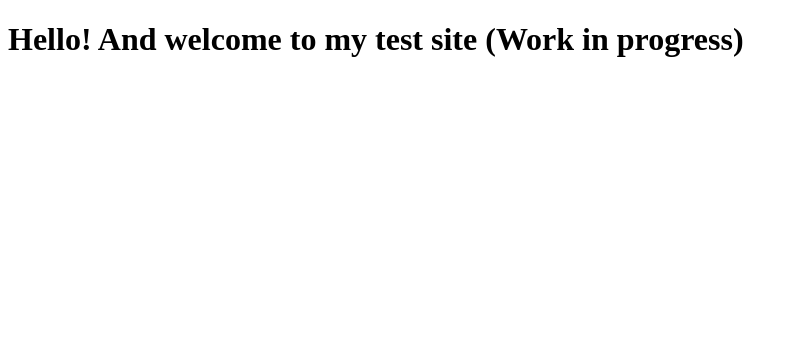
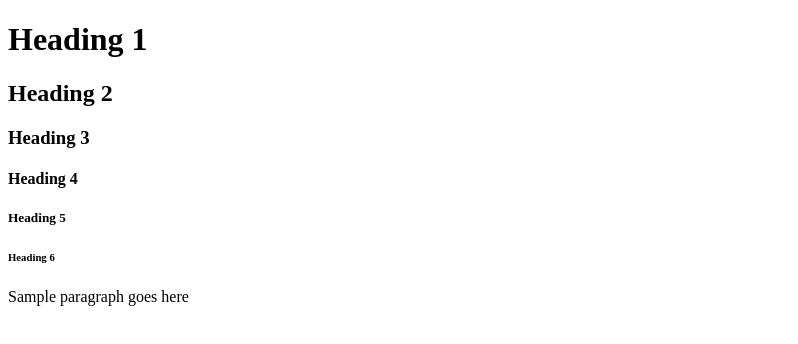
Before and after one commit to LadyAnnalise/TestSite, a plain HTML site: page index.html in a window 1280 px wide. Shown: the whole page, without its empty margins (0-798 px from the left). Drawn offline with Linux system fonts and the light colour scheme.

Commit message:
Update index.html

```diff
--- a/index.html
+++ b/index.html
@@ -1,9 +1,15 @@
 <!DOCTYPE html>
 <html>
   <head>
-    <title>Title Goes Here</title>
+    <title>Website In Progress</title>
   </head>
   <body>
-    <h1>Hello! And welcome to my test site (Work in progress)</h1>
+    <h1>Heading 1</h1>
+    <h2>Heading 2</h2>
+    <h3>Heading 3</h3>
+    <h4>Heading 4</h4>
+    <h5>Heading 5</h5>
+    <h6>Heading 6</h6>
+    <p>Sample paragraph goes here</p>
   </body>
 </html>
```
